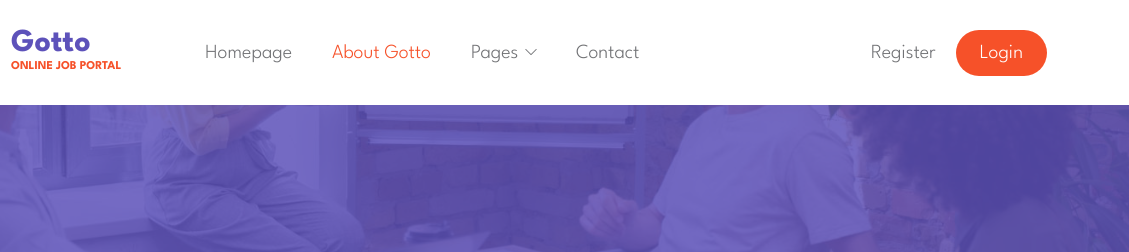
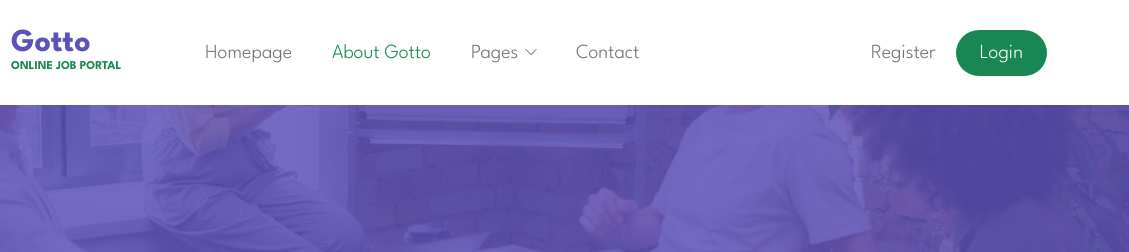
Before and after one commit to imShakil/Gotto-Job, a plain HTML site: page about.html in a window 1280 px wide. Shown: the top 252 px of the page, 151-1280 px from the left. Drawn offline with Linux system fonts and the light colour scheme.

Commit message:
GJMH-3 changed primary menu color

```diff
--- a/css/tooplate-gotto-job.css
+++ b/css/tooplate-gotto-job.css
@@ -14,7 +14,7 @@ https://www.tooplate.com/view/2134-gotto-job
   --primary-color:                #5d52ba;
   --secondary-color:              #0dcaf0;
   --section-bg-color:             #f0f8ff;
-  --custom-btn-bg-color:          #f65129;
+  --custom-btn-bg-color:          #198754;
   --social-icon-link-bg-color:    #7f73eb;
   --dark-color:                   #000000;
   --p-color:                      #717275;
@@ -390,7 +390,7 @@ nav[aria-label="breadcrumb"] {
 
 .custom-btn:hover,
 .navbar-expand-lg .navbar-nav .nav-link.custom-btn:hover {
-  background: var(--secondary-color);
+  background: #146c43;
   color: var(--white-color);
 }
 
```
